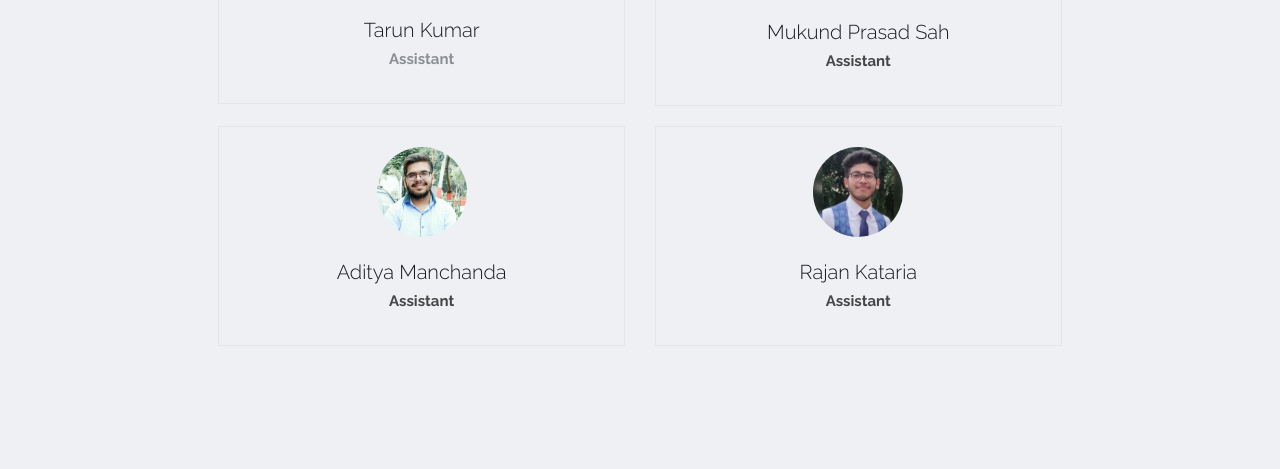
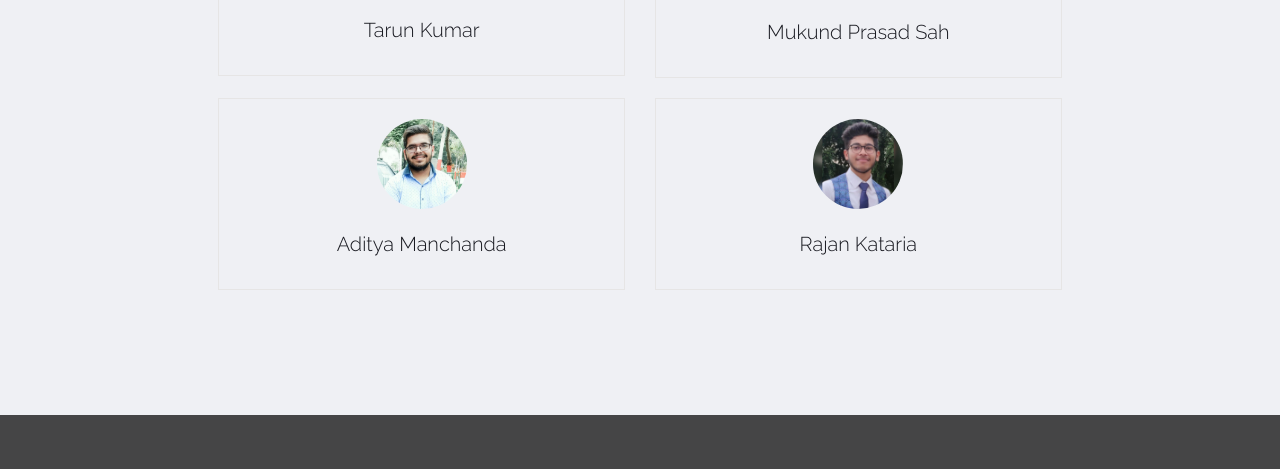
Before and after one commit to dscc-nitj/dscc-nitj.github.io, a website: page teachers.html in a window 1280 px wide. Shown: the part 2176-2645 px from the top of the page. Drawn offline with Linux system fonts and the light colour scheme; files whose address does not match are found by name.

Commit message:
Update teachers.html

```diff
--- a/teachers.html
+++ b/teachers.html
@@ -209,7 +209,7 @@
           <div class="row">
             <div class="col-sm-2"></div>
             <a
-              href="https://www.nitj.ac.in/index.php/nitj_cinfo/Faculty/202"
+              href="https://www.linkedin.com/in/amritpal-singh-a9418674/"
               target="_blank"
               ><div class="col-sm-4">
                 <div
@@ -223,8 +223,9 @@
                     />
                   </figure>
                   <div class="text">
+                    <a href="https://www.nitj.ac.in/index.php/nitj_cinfo/Faculty/202" target="_blank">
                     <h3>Dr. Amritpal Singh</h3>
-                    <p>Coordinator</p>
+                    <p>Coordinator</p></a>
                   </div>
                 </div>
               </div>
@@ -255,7 +256,7 @@
 
         <div class="row">
         	<div class="col-md-12 text-center probootstrap-animate">
-        		</br><h5><strong>Assisting Team<strong></h5>
+        		</br><h5><strong>Student Team<strong></h5>
          	</div>
         </div>
 
@@ -273,7 +274,7 @@
                   </figure>
                   <div class="text">
                     <h3>Tarun Kumar</h3>
-                    <p>Assistant</p>
+                    <p></p>
                   </div>
                 </div>
               </div>
@@ -294,7 +295,7 @@
                   </figure>
                   <div class="text">
                     <h3>Mukund Prasad Sah</h3>
-                    <p>Assistant</p>
+                    <p></p>
                   </div>
                 </div>
               </div>
@@ -319,7 +320,7 @@
                   </figure>
                   <div class="text">
                     <h3>Aditya Manchanda</h3>
-                    <p>Assistant</p>
+                    <p></p>
                   </div>
                 </div>
               </div>
@@ -340,7 +341,7 @@
                   </figure>
                   <div class="text">
                     <h3>Rajan Kataria</h3>
-                    <p>Assistant</p>
+                    <p></p>
                   </div>
                 </div>
               </div>
```
